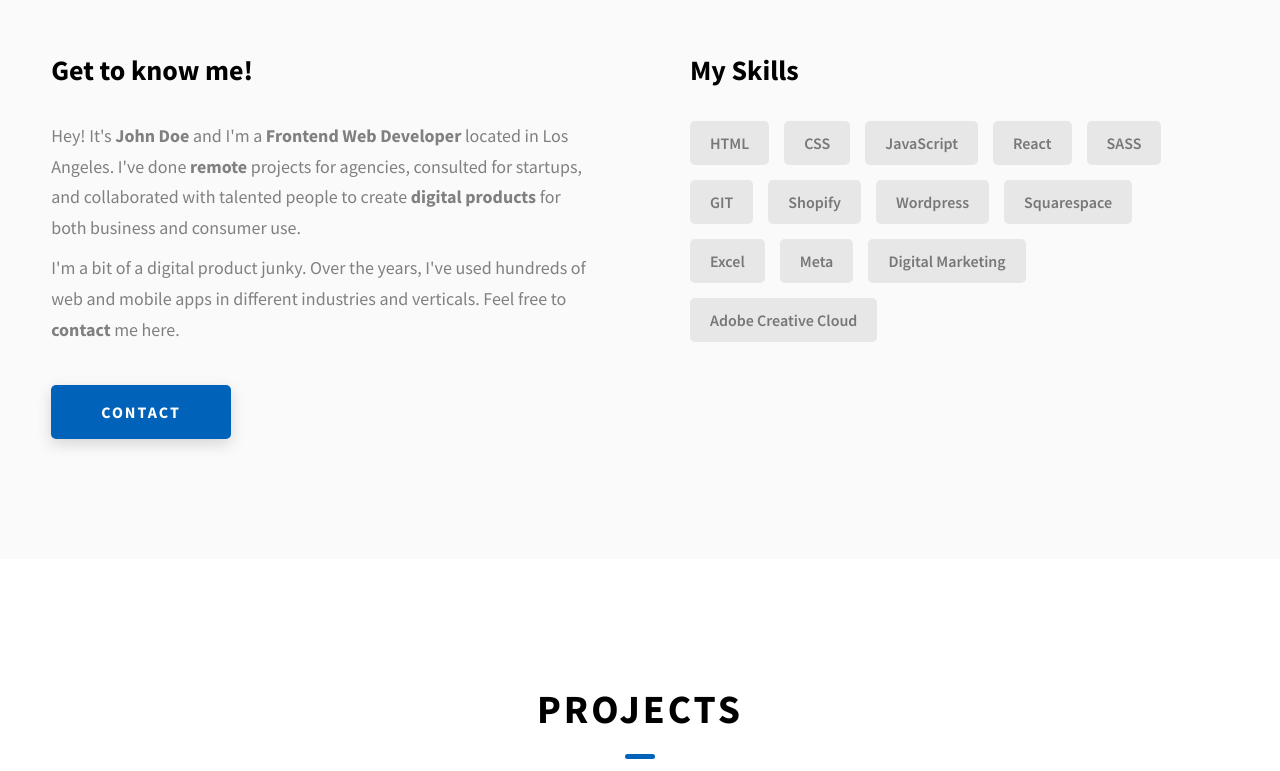
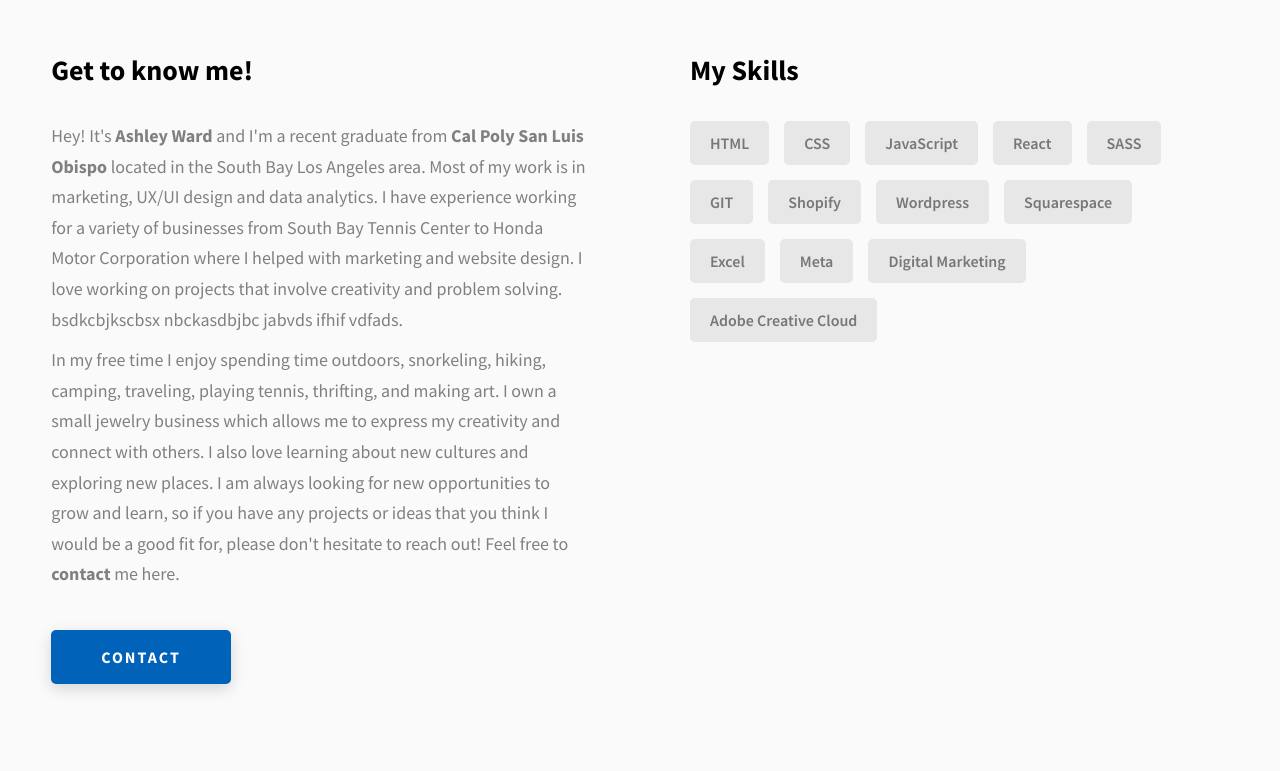
Before and after one commit to yellowlab44/ashley-ward.github.io, a website: page index.html in a window 1280 px wide. Shown: the part 1120-1891 px from the top of the page. Drawn offline with Linux system fonts and the light colour scheme.

Commit message:
updated with personal info

```diff
--- a/css/style.css
+++ b/css/style.css
@@ -103,7 +103,7 @@ textarea {
     top: calc(100% + 1.5rem);
     height: 5px;
     width: 3rem;
-    background: #0062b9;
+    background: #0b88f6;
     left: 50%;
     transform: translateX(-50%);
     border-radius: 5px; }
@@ -522,7 +522,7 @@ textarea {
     border-radius: 50px;
     overflow: hidden;
     margin-right: 1.5rem;
-    background: #0062b9; }
+    background: #f4ff7e; }
     @media only screen and (max-width: 56.25em) {
       .header__logo-img-cont {
         width: 4.5rem;
@@ -601,7 +601,7 @@ textarea {
     letter-spacing: 2px;
     transition: color .3s; }
     .header__sm-menu-link a:hover {
-      color: #0062b9; }
+      color: #08d7a7; }
   .header__sm-menu-link:first-child a {
     border-top: 1px solid #eee; }
   .header__sm-menu-link-last {
--- a/index.html
+++ b/index.html
@@ -5,7 +5,7 @@
     <meta name="viewport" content="width=device-width, initial-scale=1.0" />
     <meta http-equiv="X-UA-Compatible" content="ie=edge" />
     <title>Dopefolio</title>
-    <meta name="description" content="Portfolio Template for Developer" />
+    <meta name="description" content="Portfolio for Ash" />
 
     <link rel="stylesheet" href="css/style.css" />
 
@@ -22,7 +22,7 @@
         <div class="header__logo-container">
           <div class="header__logo-img-cont">
             <img
-              src="./assets/png/john-doe.png"
+              src="./assets/png/headshot-1.jpg"
               alt="Ram Maheshwari Logo Image"
               class="header__logo-img"
             />
@@ -84,7 +84,7 @@
     </header>
     <section class="home-hero">
       <div class="home-hero__content">
-        <h1 class="heading-primary">Hey, I'm Ashley Ward</h1>
+        <h1 class="heading-primary">Hi, I'm Ashley Ward</h1>
         <div class="home-hero__info">
           <p class="text-primary">
             Lorem ipsum dolor sit amet consectetur adipisicing elit. Hic facilis
@@ -165,19 +165,16 @@
             <div class="about__content-details">
               <p class="about__content-details-para">
                 Hey! It's
-                <strong>John Doe</strong>
-                and I'm a <strong> Frontend Web Developer </strong> located in
-                Los Angeles. I've done
-                <strong> remote </strong>
-                projects for agencies, consulted for startups, and collaborated
-                with talented people to create
-                <strong>digital products </strong>
-                for both business and consumer use.
+                <strong>Ashley Ward</strong>
+                and I'm a recent graduate from <strong> Cal Poly San Luis Obispo </strong> located in the
+                South Bay Los Angeles area. Most of my work is in marketing, UX/UI design and data analytics.
+
+                I have experience working for a variety of businesses from South Bay Tennis Center to Honda Motor Corporation where I helped with marketing and website design. I love working on projects that involve creativity and problem solving.
+               bsdkcbjkscbsx nbckasdbjbc jabvds ifhif vdfads.
               </p>
               <p class="about__content-details-para">
-                I'm a bit of a digital product junky. Over the years, I've used
-                hundreds of web and mobile apps in different industries and
-                verticals. Feel free to
+                In my free time I enjoy spending time outdoors, snorkeling, hiking, camping, traveling, playing tennis, thrifting, and making art. I own a small jewelry business which allows me to express my creativity and connect with others. I also love learning about new cultures and exploring new places. I am always looking for new opportunities to grow and learn, so if you have any projects or ideas that you think I would be a good fit for, please don't hesitate to reach out!
+                 Feel free to
                 <strong>contact</strong> me here.
               </p>
             </div>
@@ -390,7 +387,7 @@
             </div>
           </div>
           <div class="main-footer__row main-footer__row-2">
-            <h4 class="heading heading-sm text-lt">John Doe</h4>
+            <h4 class="heading heading-sm text-lt">Ashley Ward</h4>
             <p class="main-footer__short-desc">
               Lorem ipsum dolor sit amet consectetur adipisicing elit facilis
               tempora explicabo quae quod deserunt
```
Also changed, not shown: assets/png/headshot-1.jpg (added).
